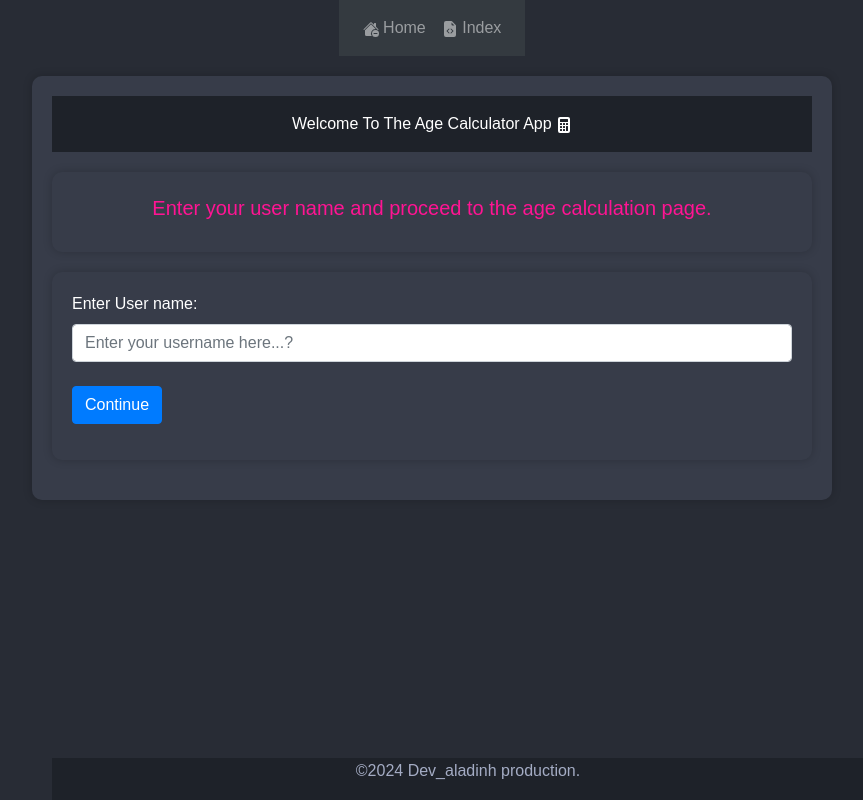
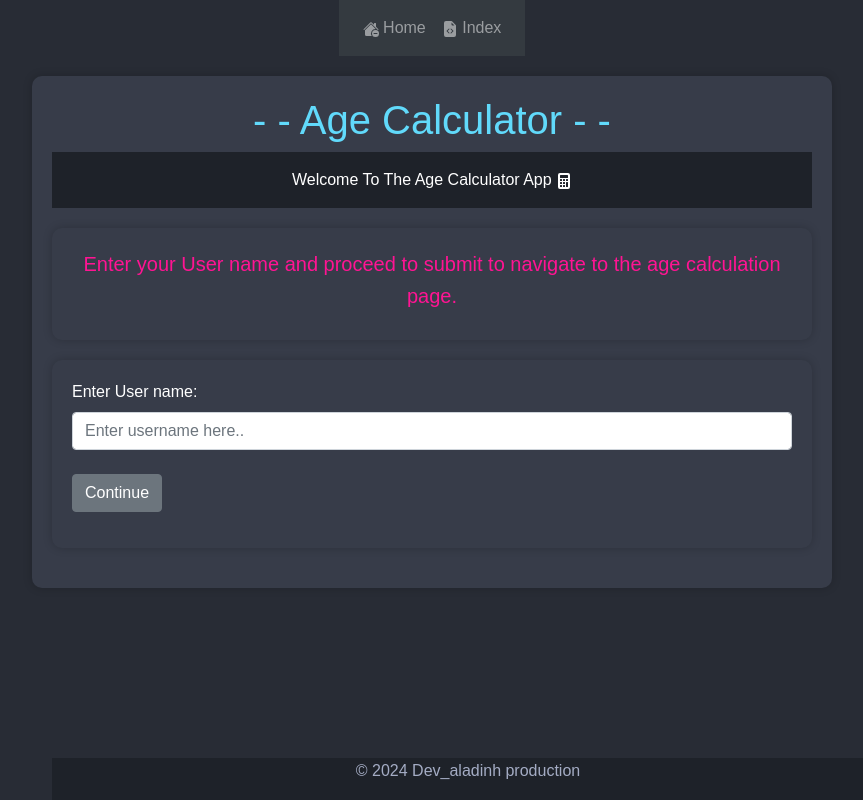
Before and after one commit to harizonelopez/age_calculator, a Flask app: page / in a window 1280 px wide. Shown: the whole page, without its empty margins (208-1071 px from the left). Run offline with Flask 3, Linux system fonts and the light colour scheme; some libraries are stand-ins or nearby versions.

Commit message:
Update index.html

```diff
--- a/templates/index.html
+++ b/templates/index.html
@@ -1,5 +1,5 @@
 {% extends "base.html" %}
-{% block title %} Entry page {% endblock %}
+{% block title %} Intro-page {% endblock %}
 
 {% block content %}
 <!DOCTYPE html>
@@ -26,11 +26,11 @@
             padding: 1em;
         }
 
-        h1, h2 {
+        h1 {
             color: #61dafb;
         }
 
-        h3,h5 {
+        h5 {
             line-height: 1.6;
             color: #FF1493;
         }
@@ -57,29 +57,18 @@
             bottom: 0;
             width: 65%;
         }
-
-        a {
-            color: #00FF00;
-            text-decoration: none;
-        }
-
-        a:hover {
-            border-bottom: 2px solid #FF6347;
-        }
-
     </style>
 </head>
-
 <body>
     <section>
-        <header align="center">Welcome To The Age Calculator App    <svg xmlns="http://www.w3.org/2000/svg" width="16" height="16" fill="currentColor" class="bi bi-calculator-fill" viewBox="0 0 16 16">
+        <h1 align="center">- - Age Calculator - -</h1>
+        <header align="center">Welcome To The Age Calculator App     <svg xmlns="http://www.w3.org/2000/svg" width="16" height="16" fill="currentColor" class="bi bi-calculator-fill" viewBox="0 0 16 16">
             <path d="M2 2a2 2 0 0 1 2-2h8a2 2 0 0 1 2 2v12a2 2 0 0 1-2 2H4a2 2 0 0 1-2-2zm2 .5v2a.5.5 0 0 0 .5.5h7a.5.5 0 0 0 .5-.5v-2a.5.5 0 0 0-.5-.5h-7a.5.5 0 0 0-.5.5m0 4v1a.5.5 0 0 0 .5.5h1a.5.5 0 0 0 .5-.5v-1a.5.5 0 0 0-.5-.5h-1a.5.5 0 0 0-.5.5M4.5 9a.5.5 0 0 0-.5.5v1a.5.5 0 0 0 .5.5h1a.5.5 0 0 0 .5-.5v-1a.5.5 0 0 0-.5-.5zM4 12.5v1a.5.5 0 0 0 .5.5h1a.5.5 0 0 0 .5-.5v-1a.5.5 0 0 0-.5-.5h-1a.5.5 0 0 0-.5.5M7.5 6a.5.5 0 0 0-.5.5v1a.5.5 0 0 0 .5.5h1a.5.5 0 0 0 .5-.5v-1a.5.5 0 0 0-.5-.5zM7 9.5v1a.5.5 0 0 0 .5.5h1a.5.5 0 0 0 .5-.5v-1a.5.5 0 0 0-.5-.5h-1a.5.5 0 0 0-.5.5m.5 2.5a.5.5 0 0 0-.5.5v1a.5.5 0 0 0 .5.5h1a.5.5 0 0 0 .5-.5v-1a.5.5 0 0 0-.5-.5zM10 6.5v1a.5.5 0 0 0 .5.5h1a.5.5 0 0 0 .5-.5v-1a.5.5 0 0 0-.5-.5h-1a.5.5 0 0 0-.5.5m.5 2.5a.5.5 0 0 0-.5.5v4a.5.5 0 0 0 .5.5h1a.5.5 0 0 0 .5-.5v-4a.5.5 0 0 0-.5-.5z"/>
           </svg></header>
 
         <section>
-            <h5 align="center">Enter your user name and proceed to the age calculation page.</h5>
+            <h5 align="center">Enter your User name and proceed to submit to navigate to the age calculation page.</h5>
         </section>
-
         <section>
             <form method="POST" action="{{ url_for('index') }}">
                 <div class="form-group">
@@ -89,19 +78,15 @@
                         class="form-control"
                         id="username"
                         name="username" required
-                        placeholder="Enter your username here...?">
-                    </input>
+                        placeholder="Enter username here..">
                     <br>
-                <button type="submit" class="btn btn-primary"> Continue </button>
+                <button type="submit" class="btn btn-secondary">Continue</button>
             </form>
         </section>
-
         <footer>
-            <p>&copy;2024 Dev_aladinh production.</p>
+            <p>&copy; 2024 Dev_aladinh production</p>
         </footer>
-
     </section>
 </body>
 </html>
-
 {% endblock %}
```
